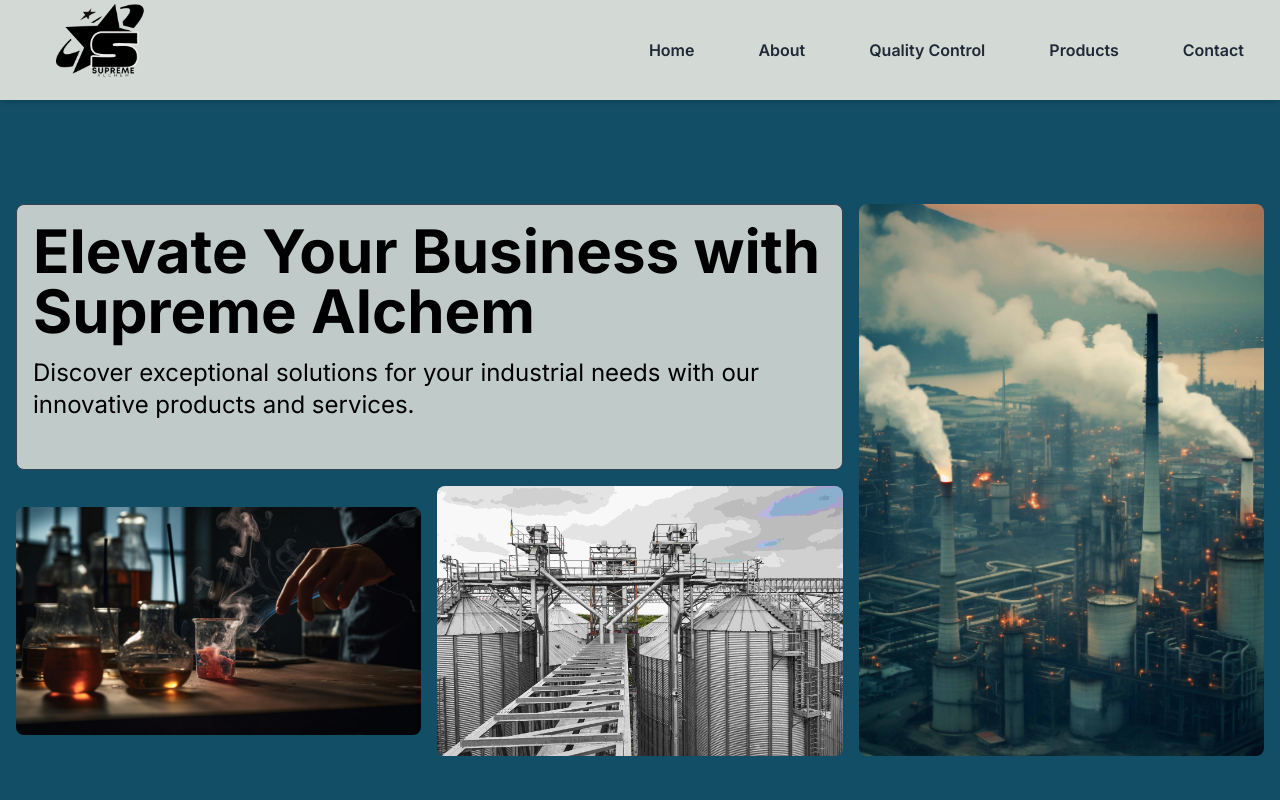
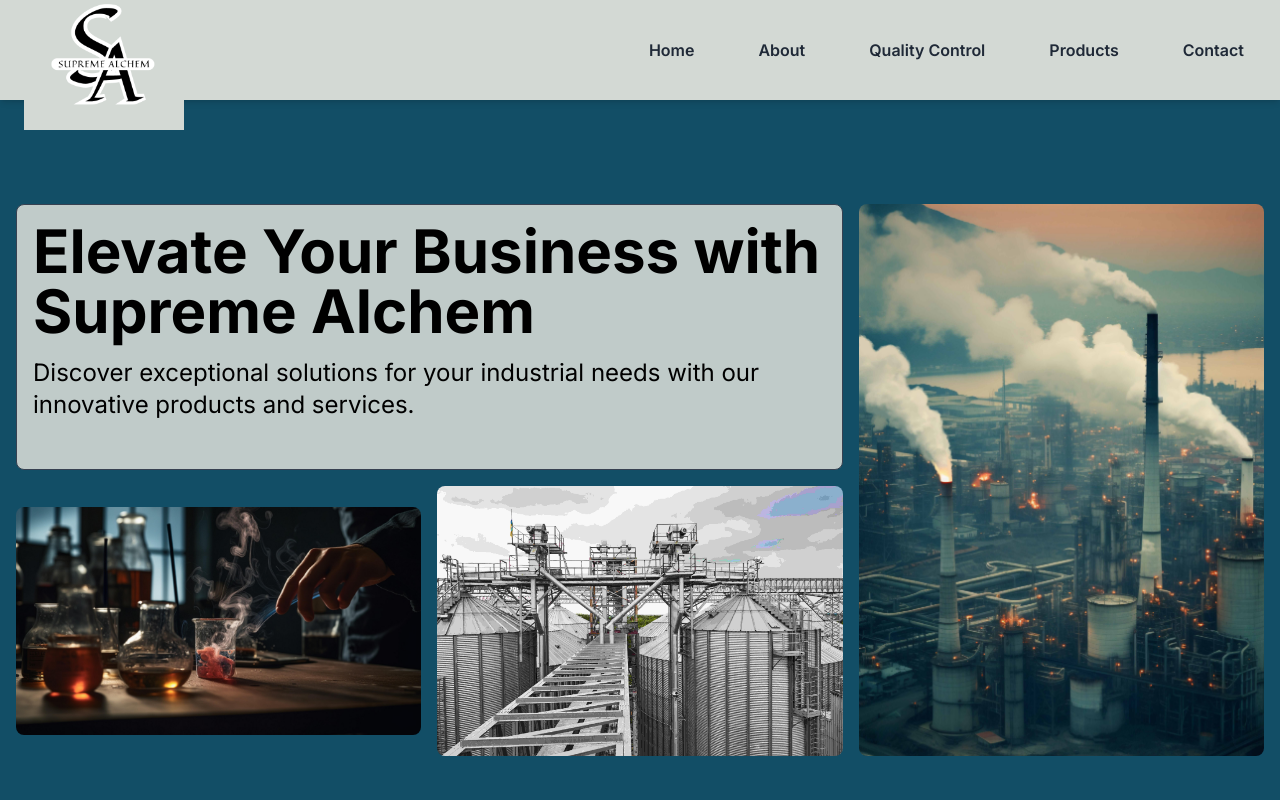
Before and after one commit to AkarshanDas/supremeAlchem, a Next.js app: page / in a window 1280 px wide. Shown: the top 800 px of the page. Built offline with nearby package versions, Linux system fonts and the light colour scheme.

Commit message:
new commit

```diff
--- a/app/components/Navbar.jsx
+++ b/app/components/Navbar.jsx
@@ -18,7 +18,7 @@ const Navbar = () => {
         <div className="container mx-auto px-6 py-3 flex justify-between items-center w-full">
           <div className="flex items-center justify-center md:justify-start w-full md:w-auto">
             <img
-              src="/supreme.png"
+              src="/A.png"
               alt="Logo"
               className="h-32 md:h-40 w-auto mx-auto md:mx-0"
             />
--- a/app/layout.jsx
+++ b/app/layout.jsx
@@ -5,7 +5,7 @@ const inter = Inter({ subsets: ["latin"] });
 
 export const metadata = {
   title: "Supreme Alchem",
-  description: "Generated by create next app",
+  description: "",
 };
 
 export default function RootLayout({ children }) {
```
Also changed, not shown: public/A.png (added).
